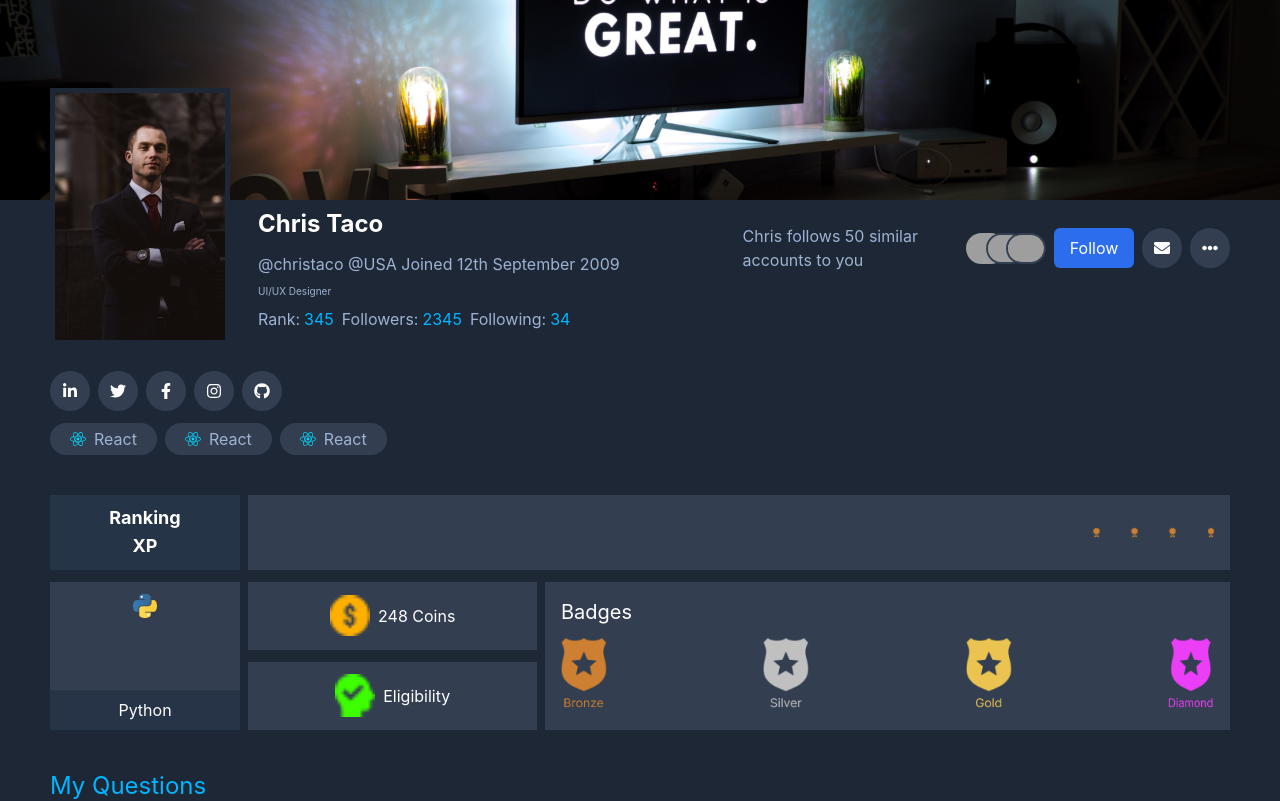
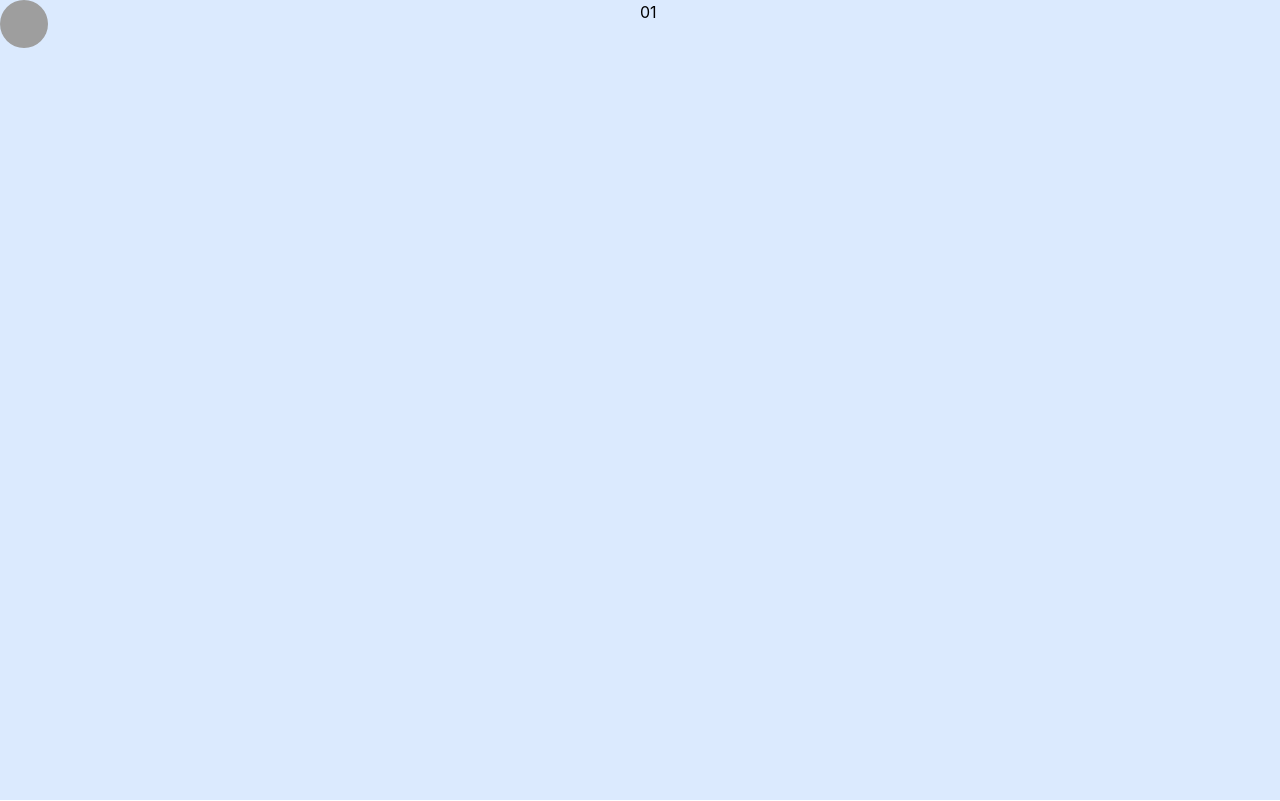
Before and after one commit to shubhanshutiwari08/Combined_Tasks, a React (Create React App) app: page / in a window 1280 px wide. Shown: the top 801 px of the page. Built offline with nearby package versions, Linux system fonts and the light colour scheme; grey boxes are pictures that could not be loaded.

Commit message:
chart page created

```diff
--- a/src/App.js
+++ b/src/App.js
@@ -1,5 +1,6 @@
 import './App.css';
-import Check from './componenets/Check';
+import Chart from './componenets/Chart';
+// import Check from './componenets/Check';
 // import Quizsec from './componenets/Quizsec';
 // import Procheck from './componenets/Procheck';
 // import Profile from './componenets/Profile';
@@ -31,7 +32,8 @@ function App() {
     {/* <Quizsec /> */}
     {/* <ProfileUpdate / */}
     {/* <ProfileUpdate /> */}
-    <Check />
+    {/* <Check /> */}
+    <Chart/>
     </>
   );
 }
--- /dev/null
+++ b/src/componenets/Chart.js
@@ -0,0 +1,20 @@
+import React from 'react'
+import user from '../assets/user.jpg'
+
+export default function Chart() {
+  return (
+    <div className='bg-blue-100 h-screen'>
+      <div className="max-w-[1440px] mx-auto min-h-screen">
+        <div className='grid grid-cols-2'>
+            <div>
+                <div>
+                    <img className='w-12 h-12 rounded-full' src={user} alt="userimg" />
+                </div>
+
+            </div>
+            <div>01</div>
+        </div>
+      </div>
+    </div>
+  )
+}
```
